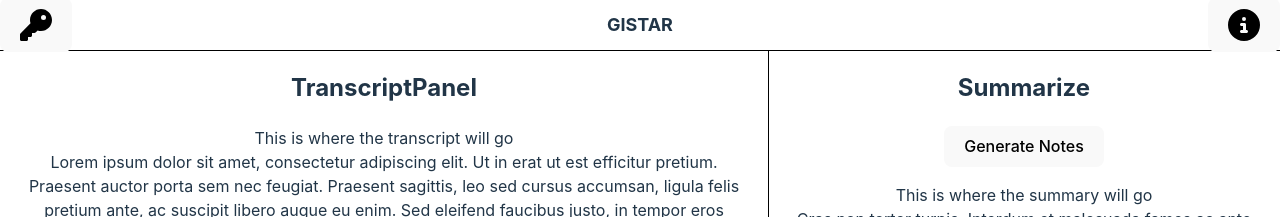
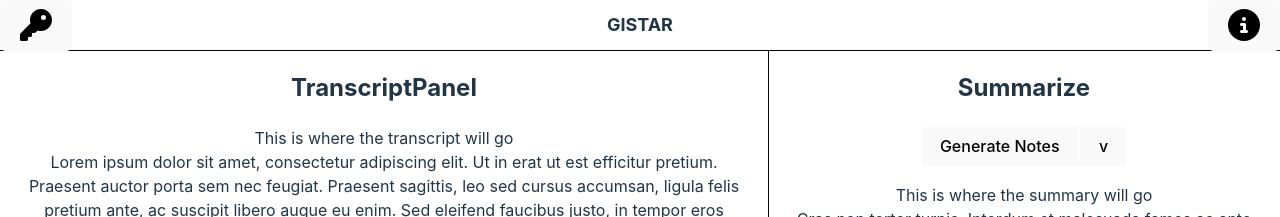
Before and after one commit to Carsonthemonkey/GIST, a React (Vite) app: page / in a window 1280 px wide. Shown: the top 217 px of the page. Built offline with nearby package versions, Linux system fonts and the light colour scheme.

Commit message:
Adds summary drop down button

```diff
--- a/src/components/SummaryPanel.tsx
+++ b/src/components/SummaryPanel.tsx
@@ -1,4 +1,4 @@
-import React from 'react'
+import React, { useState } from 'react'
 import '../styles/SummaryPanel.css'
 
 interface Props {
@@ -7,10 +7,23 @@ interface Props {
 }
 
 const SummaryPanel = (props: Props) => {
+  const [isOpen, setIsOpen] = useState(false);
+
+  const toggleDropdown = () => {
+    setIsOpen(!isOpen);
+  };
+
   return (
     <div id="summary-panel">
       <h2 id="summary-title">Summarize</h2>
       <button id="notes-button">Generate Notes</button>
+      <button id="summary-drop-down-button" onClick={toggleDropdown}>v</button>
+      {isOpen && (
+        <ul>
+          <li>Bullets</li>
+          <li>Summary</li>
+        </ul>
+      )}
       <p id="summary-content">This is where the summary will go <br/>
          Cras non tortor turpis. Interdum et malesuada fames ac ante ipsum primis in faucibus. Vivamus aliquet ante turpis, eget dapibus nisl malesuada vulputate. Sed ut neque magna. Pellentesque sagittis tortor eu vulputate gravida. Morbi nec luctus metus. Pellentesque habitant morbi tristique senectus et netus et malesuada fames ac turpis egestas. Proin finibus, dui in porttitor faucibus, est erat blandit odio, et viverra sapien dui at mi. Integer volutpat orci vitae risus cursus rutrum. Mauris et tristique nunc, vitae fermentum dolor. Orci varius natoque penatibus et magnis dis parturient montes, nascetur ridiculus mus. Mauris quis tellus feugiat, suscipit elit in, rhoncus purus. Fusce dictum pharetra diam, sed vestibulum nunc mollis ac. Aenean placerat orci at est placerat, nec tempus elit auctor.
         Aenean at ex et lacus dignissim varius. Phasellus interdum libero leo, sed imperdiet orci molestie fringilla. Sed laoreet neque non pulvinar facilisis. Pellentesque in sapien consequat, semper leo et, ullamcorper velit. Aliquam ut tristique justo. Mauris finibus, lectus vel consectetur tincidunt, orci neque dignissim elit, et maximus metus ligula non purus. Duis risus odio, hendrerit non semper ac, euismod nec risus. Aliquam vehicula, eros vel cursus porta, urna eros volutpat arcu, eu auctor felis libero vel erat. Integer sed orci elementum, vestibulum nunc vel, pharetra lectus. Class aptent taciti sociosqu ad litora torquent per conubia nostra, per inceptos himenaeos. Nam eget erat ut nulla dictum imperdiet id ac nisl. Quisque eleifend auctor velit, sed finibus quam blandit finibus. Donec vehicula nibh a vestibulum scelerisque. Integer luctus laoreet libero, sit amet bibendum erat interdum quis. Curabitur id lectus vitae ante suscipit cursus.
--- a/src/styles/SummaryPanel.css
+++ b/src/styles/SummaryPanel.css
@@ -6,6 +6,17 @@
   bottom: 50px;
   overflow-y: scroll;
 }
+#summary-panel #notes-button {
+  border: 1px solid #fff;
+  border-right: none;
+  border-top-right-radius: 0;
+  border-bottom-right-radius: 0;
+}
+#summary-panel #summary-drop-down-button {
+  border: 1px solid #fff;
+  border-top-left-radius: 0;
+  border-bottom-left-radius: 0;
+}
 #summary-panel #summary-content {
   padding: 0 20px;
 }/*# sourceMappingURL=SummaryPanel.css.map */
--- a/src/styles/SummaryPanel.scss
+++ b/src/styles/SummaryPanel.scss
@@ -8,6 +8,19 @@
     bottom: 50px;
     overflow-y: scroll;
 
+    #notes-button {
+        border: 1px solid #fff;
+        border-right: none;
+        border-top-right-radius: 0;
+        border-bottom-right-radius: 0;
+    }
+
+    #summary-drop-down-button {
+        border: 1px solid #fff;
+        border-top-left-radius: 0;
+        border-bottom-left-radius: 0;
+    }
+
     #summary-content {
         padding: 0 20px;
     }
```
Also changed, not shown: 1 other file (tests, documents, lock files or other folders).
